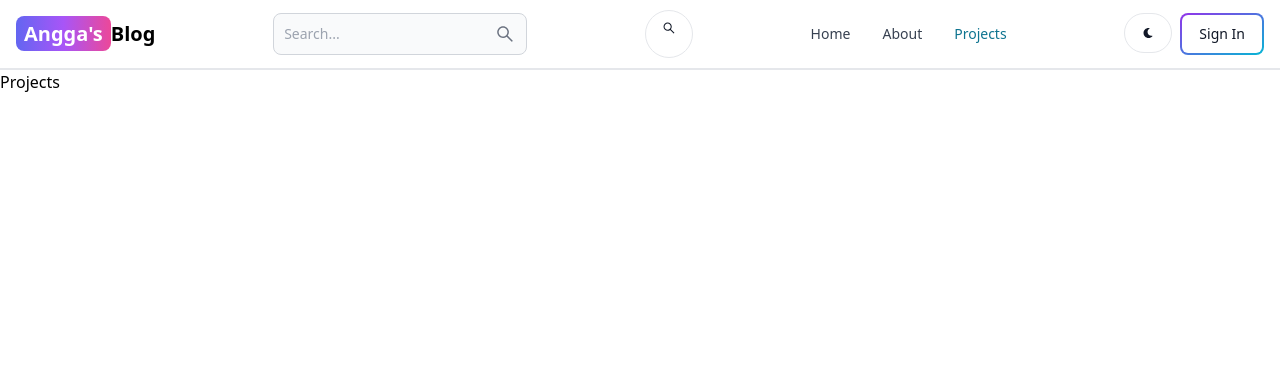
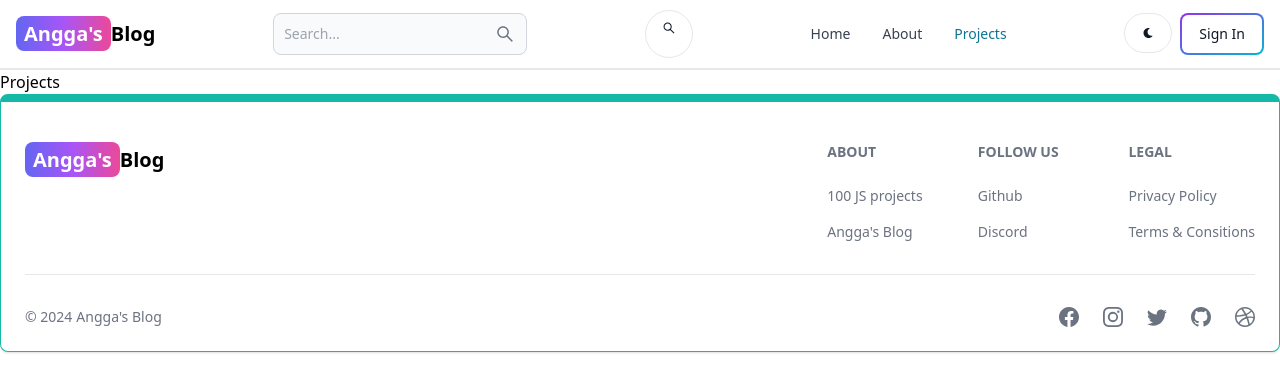
Before and after one commit to Jallok/mern-blog, a React (Vite) app in the folder client/: page /projects in a window 1280 px wide. Shown: the top 392 px of the page. Built offline with nearby package versions, Linux system fonts and the light colour scheme.

Commit message:
create and add footer component

```diff
--- a/client/src/App.jsx
+++ b/client/src/App.jsx
@@ -6,6 +6,7 @@
 import Dashboard from "./pages/Dashboard";
 import Projects from "./pages/Projects";
 import Header from "./components/Header";
+import Footer from "./components/Footer"
 
 export default function App() {
   return (
@@ -19,6 +20,7 @@
         <Route path="/dashboard" element={<Dashboard />} />
         <Route path="/projects" element={<Projects />} />
       </Routes>
+      <Footer />
     </BrowserRouter>
   );
 }
--- /dev/null
+++ b/client/src/components/Footer.jsx
@@ -0,0 +1,100 @@
+import { Footer } from "flowbite-react";
+import { Link } from "react-router-dom";
+
+import {
+  BsDribbble,
+  BsFacebook,
+  BsGithub,
+  BsInstagram,
+  BsTwitter,
+} from "react-icons/bs";
+
+export default function FooterCom() {
+  return (
+    <Footer container className="border border-t-8 border-teal-500">
+      <div className="w-full max-w-7xl mx-auto">
+        <div className="grid w-full justify-between sm:flex md:grid-cols-1">
+          <div className="mt-5">
+            <Link
+              to="/"
+              className="self-center whitespace-nowrap text-lg sm:text-xl font-semibold dark:text-white"
+            >
+              <span className="px-2 py-1 bg-gradient-to-r from-indigo-500 via-purple-500 to-pink-500 rounded-lg text-white">
+                Angga&apos;s
+              </span>
+              Blog
+            </Link>
+          </div>
+          <div className="grid grid-cols-2 gap-8 mt-4 sm:grid-cols-3 sm:gap-6">
+            <div>
+              <Footer.Title title="About" />
+              <Footer.LinkGroup col>
+                <Footer.Link
+                  href="https://www.100jsprojects.com"
+                  target="_blank"
+                  rel="noopener noreferrer"
+                >
+                  100 JS projects
+                </Footer.Link>
+
+                <Footer.Link
+                  href="/about"
+                  target="_blank"
+                  rel="noopener noreferrer"
+                >
+                  Angga&apos;s Blog
+                </Footer.Link>
+              </Footer.LinkGroup>
+            </div>
+
+            <div>
+              <Footer.Title title="FOLLOW US" />
+              <Footer.LinkGroup col>
+                <Footer.Link
+                  href="https://www.github.com/jallok"
+                  target="_blank"
+                  rel="noopener noreferrer"
+                >
+                  Github
+                </Footer.Link>
+
+                <Footer.Link href="#" rel="noopener noreferrer">
+                  Discord
+                </Footer.Link>
+              </Footer.LinkGroup>
+            </div>
+
+            <div>
+              <Footer.Title title="LEGAL" />
+              <Footer.LinkGroup col>
+                <Footer.Link href="#" rel="noopener noreferrer">
+                  Privacy Policy
+                </Footer.Link>
+
+                <Footer.Link href="#" rel="noopener noreferrer">
+                  Terms &amp; Consitions
+                </Footer.Link>
+              </Footer.LinkGroup>
+            </div>
+          </div>
+        </div>
+
+        <Footer.Divider />
+        <div className="w-full sm:flex sm:items-center sm:justify-between">
+          <Footer.Copyright
+            href="#"
+            by="Angga's Blog"
+            year={new Date().getFullYear()}
+          />
+          <div className=" flex gap-6 sm:mt-0 mt-4 sm:justify-center">
+            <Footer.Icon href="#" icon={BsFacebook} />
+            <Footer.Icon href="#" icon={BsInstagram} />
+            <Footer.Icon href="#" icon={BsTwitter} />
+            <Footer.Icon href="https://github.com/jallok" icon={BsGithub} />
+            <Footer.Icon href="#" icon={BsDribbble} />
+          </div>
+        </div>
+      </div>
+    </Footer>
+  );
+}
```
